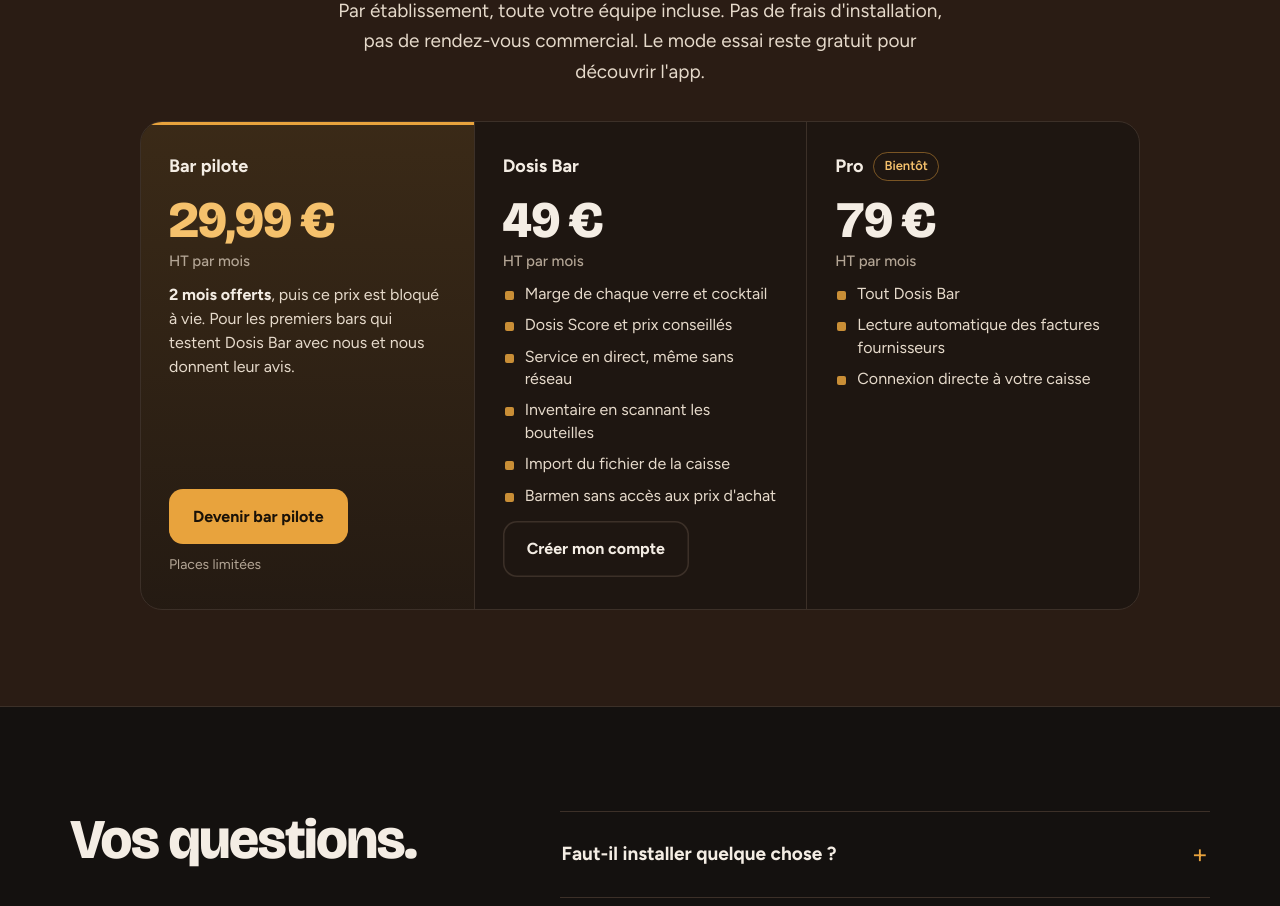
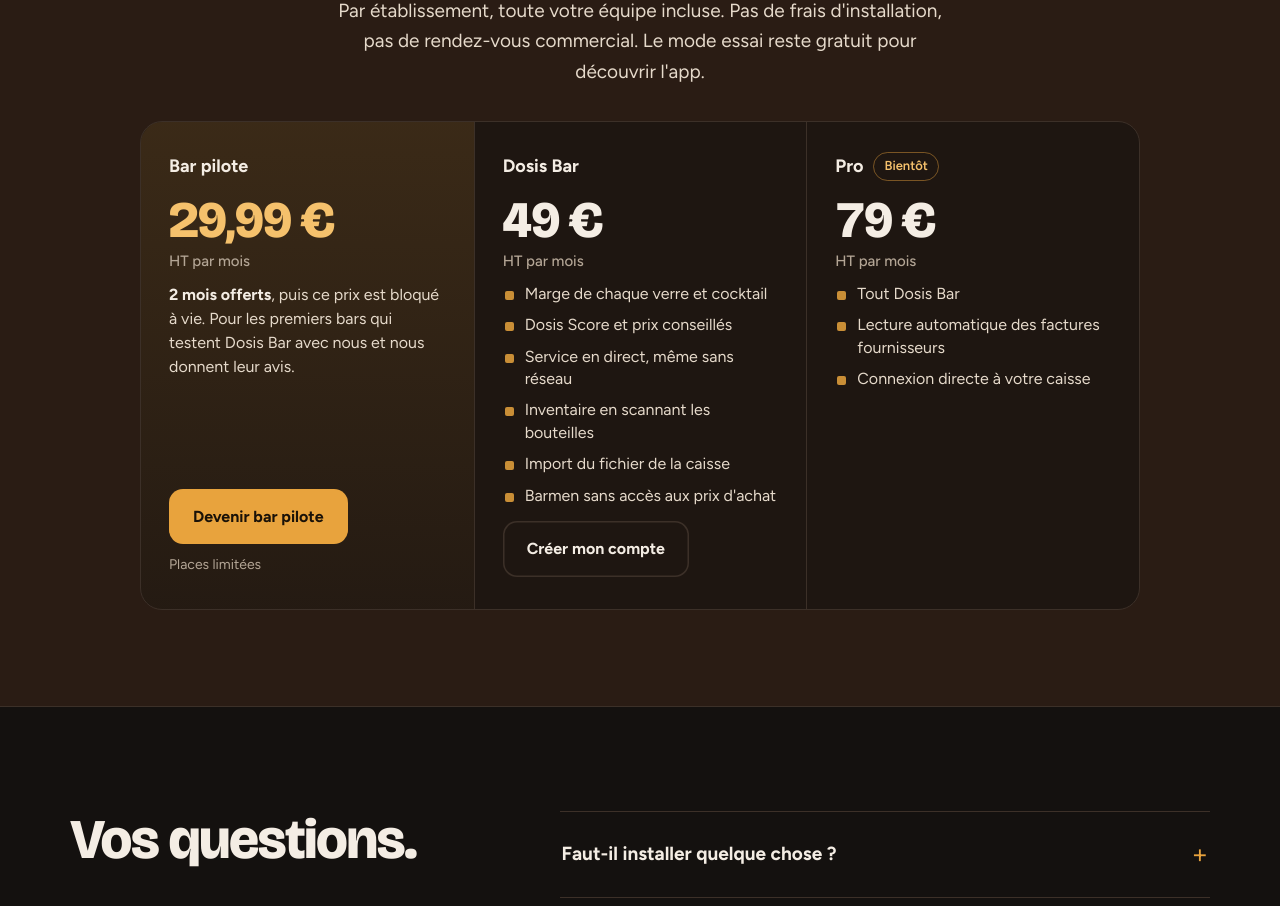
Before and after one commit to Coca2277/dosisbar, a plain HTML site: page index.html in a window 1280 px wide. Shown: the part 6580-7486 px from the top of the page. Drawn offline with Linux system fonts and the light colour scheme.

Commit message:
Vitrine : retrait du liseré orange sur la formule pilote
Co-Authored-By: Claude Opus 5.5 <noreply@anthropic.com>
Claude-Session: https://claude.ai/code/session_019jfyKYsDEV5VwJ5L23rTgR

```diff
--- a/css/site.css
+++ b/css/site.css
@@ -158,7 +158,7 @@ footer nav{display:flex;flex-wrap:wrap;gap:8px 18px}
 .ardoise{display:grid;grid-template-columns:repeat(3,1fr);max-width:1000px;margin:0 auto;text-align:left;background:rgba(20,17,15,.55);border:1px solid var(--ligne);border-radius:22px;overflow:hidden}
 .formule{padding:30px 28px 32px;display:flex;flex-direction:column;gap:14px}
 .formule + .formule{border-left:1px solid var(--ligne)}
-.formule.pilote{background:linear-gradient(180deg,rgba(232,163,61,.14),rgba(232,163,61,.03));box-shadow:inset 0 3px 0 var(--ambre)}
+.formule.pilote{background:linear-gradient(180deg,rgba(232,163,61,.14),rgba(232,163,61,.03))}
 .formule .nom{font-weight:700;font-size:18px;display:flex;align-items:center;gap:10px}
 .bientot{font-size:13px;font-weight:600;color:var(--miel);border:1px solid rgba(232,163,61,.45);border-radius:99px;padding:3px 10px}
 .tarif{font-size:clamp(40px,4vw,52px);font-weight:800;line-height:1;color:var(--creme);font-variant-numeric:tabular-nums}
```
